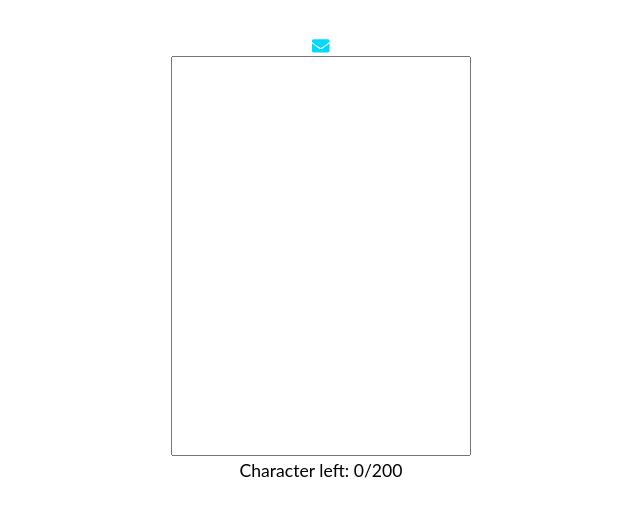
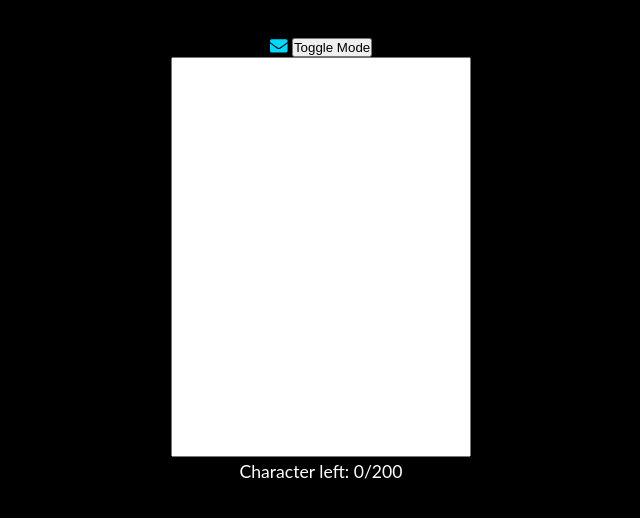
Before and after one commit to GidoSkales/Message-App-Character-Count, a plain HTML site: page index.html in a window 1280 px wide. Shown: the whole page, without its empty margins (319-959 px from the left). Drawn offline with Linux system fonts and the light colour scheme.

Commit message:
Add files via upload

```diff
--- a/index.css
+++ b/index.css
@@ -10,6 +10,9 @@ html {
 body {
     box-sizing: border-box;
     font-size: 1.1rem;
+    background: #ffffff;
+    color: black;
+    transition: all .5s linear;
 }
 .main {
     text-align: center;
@@ -24,3 +27,8 @@ body {
 #warn {
     display: none;
 }
+body.dark {
+    background: black;
+    color: #ffffff;
+    transition: all .5s linear;
+}
--- a/index.html
+++ b/index.html
@@ -10,6 +10,7 @@
     <div class="main">
         <div class="social">
             <i class="fas fa-envelope" style="color: rgb(0, 217, 255);"></i>
+            <button onclick="toGGle()">Toggle Mode</button>
         </div>
         <textarea name="" id="area" cols="30" rows="10"></textarea><br>
        <p>Character left: <span id="char">0</span>/200</p>
--- a/index.js
+++ b/index.js
@@ -28,3 +28,8 @@ const calc = () => {
     });
 }
 calc();
+const toGGle = ()=> {
+    const darK = document.body;
+    darK.classList.toggle('dark');
+}
+toGGle();
```
